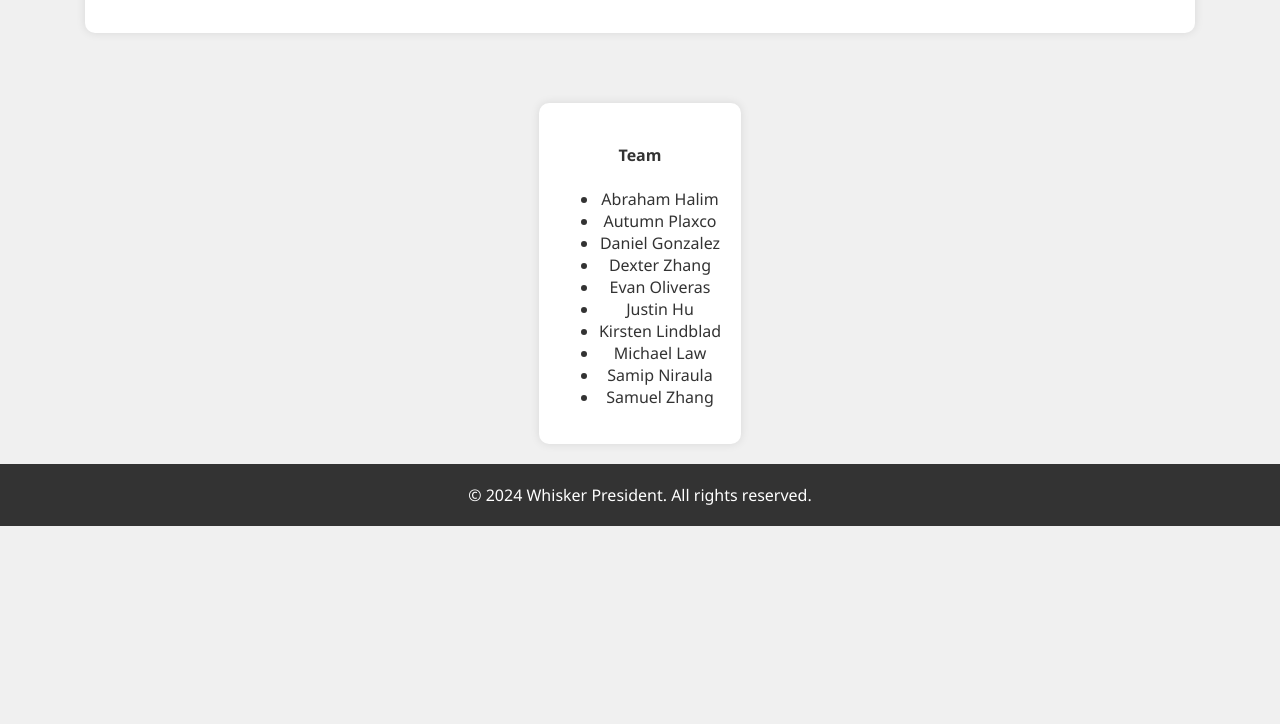
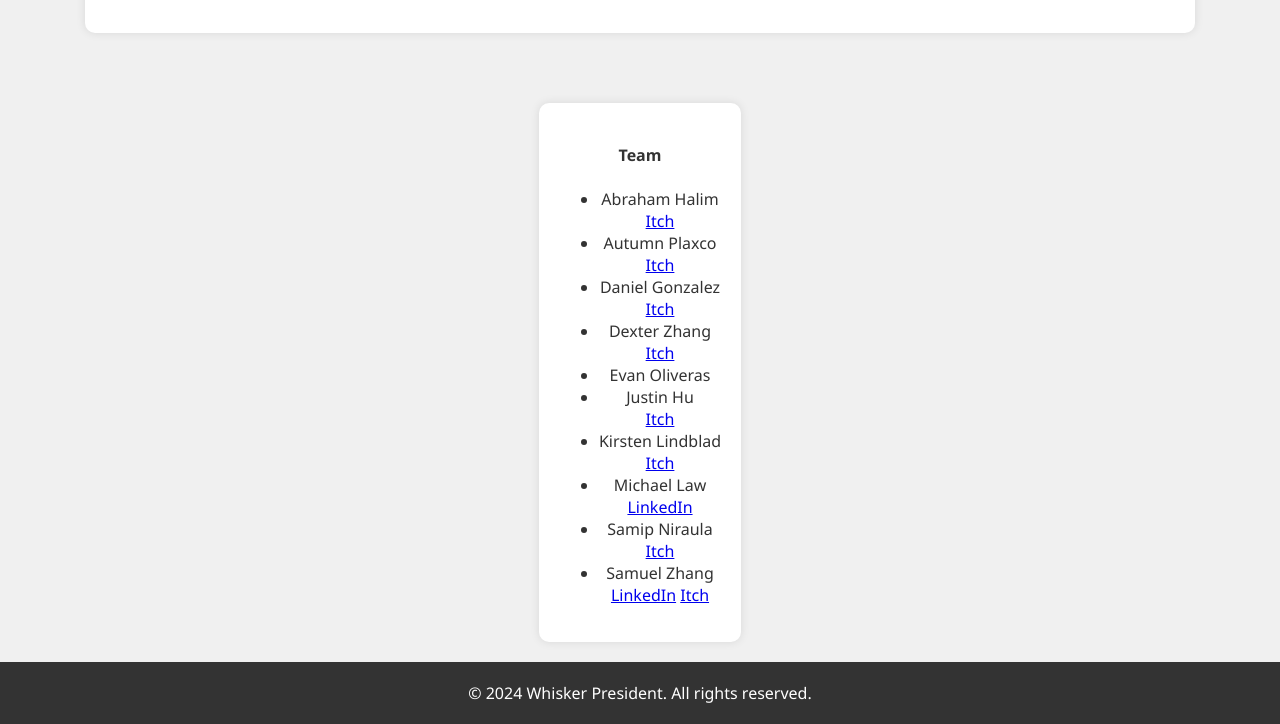
Before and after one commit to Oolongtea02/KittyGangBureau, a plain HTML site: page about.html in a window 1280 px wide. Shown: the part 3472-4196 px from the top of the page. Before the commit the page ends 3998 px from the top, so only its background shows below. Drawn offline with Linux system fonts and the light colour scheme.

Commit message:
Added itch profile links to team members

```diff
--- a/about.html
+++ b/about.html
@@ -210,15 +210,25 @@
             <h4>Team</h4>
             <ul>
                 <li>Abraham Halim</li>
+                <a href="https://scrubers.itch.io/">Itch</a>
                 <li>Autumn Plaxco</li>
+                <a href="https://aplaxco.itch.io/">Itch</a>
                 <li>Daniel Gonzalez</li>
+                <a href="https://phantomauve.itch.io/">Itch</a>
                 <li>Dexter Zhang</li>
+                <a href="https://dejzhang.itch.io/">Itch</a>
                 <li>Evan Oliveras</li>
                 <li>Justin Hu</li>
+                <a href="https://jaspercrew.itch.io/">Itch</a>
                 <li>Kirsten Lindblad</li>
+                <a href="https://hinterlandlocked.itch.io/">Itch</a>
                 <li>Michael Law</li>
+                <a href="https://www.linkedin.com/in/michael-law-9952a423b/">LinkedIn</a>
                 <li>Samip Niraula</li>
+                <a href="https://samipn.itch.io/">Itch</a>
                 <li>Samuel Zhang</li>
+                <a href="https://www.linkedin.com/in/samuel-zhang-6288321b4/">LinkedIn</a>
+                <a href="https://integr8.itch.io/">Itch</a>
             </ul>
         </div>
     </section>
```
